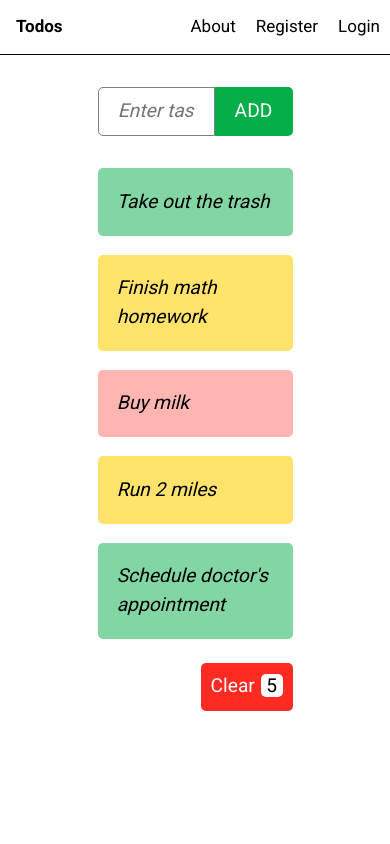
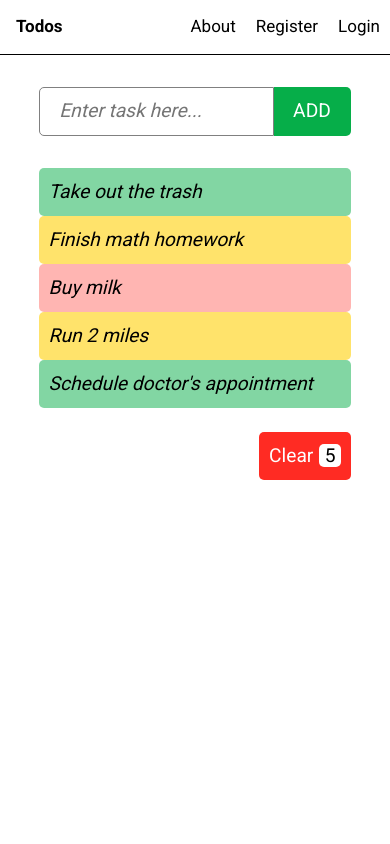
Before and after one commit to CSSG-Labs/flask-todo-app, a Flask app: template templates/todo.html in a window 390 px wide. Run offline with Flask 2, Linux system fonts and the light colour scheme; the template is opened without the code that fills it, so the values that code supplies are empty.

Commit message:
Adds item  button and makes app responsive

```diff
--- a/static/todo.css
+++ b/static/todo.css
@@ -1,6 +1,8 @@
 :root {
     /* rounded corners for box-like elements */
     --radius: 5px;
+    --desktop-width: 50%;
+    --mobile-width: 80%;
 }
 
 .todo-container {
@@ -21,7 +23,7 @@
 .todo__add__form{
     /* Allow input field and button sit side by side */
     display: flex;
-    width: 50%;
+    width: var(--desktop-width);
     /* `auto` allows input form to be centered in page */
     margin: 0 auto;
 }
@@ -61,7 +63,9 @@
     outline: none;
 }
 
-/* Displaying, editing, and deleting todos */
+/*
+    Displaying, editing, and deleting todos
+*/
 .todo__items {
     display: flex;
     flex-direction: column;
@@ -79,11 +83,44 @@
     */
     position: relative;
     padding: 1em;
-    width: 50%;
+    width: var(--desktop-width);
     border-radius: var(--radius);
     font: 'Roboto Condensed';
     font-style: italic;
     font-size: 1.2em;
+    z-index: 1;
+}
+
+.todo__items__item__action {
+    /* set edit and delete button positions relative to its container */
+    position: absolute;
+    /* center items vertically according to the middle of the elements rather than the top edge */
+    transform: translate(-50%, -50%);
+    top: 50%;
+    left: 50%;
+}
+
+.todo__items__item__action__container{
+    /* set buttons to sit side by side */
+    display: flex;
+}
+
+.todo__items__item__action__container button {
+    background: none;
+    border: none;
+    padding: 0 0.5em;
+}
+
+.todo__items__item__action__container button:hover {
+    /* increase size of button when mouse hovers over */
+    transform: scale(1.2);
+}
+
+.todo__items__item__edit,
+.todo__items__item__delete {
+    /* Centers the SVGs */
+    /* Note: not sure why... */
+    display: flex;
 }
 
 /* TODO: Implement color repetition pattern properly*/
@@ -111,14 +148,16 @@
     background-color: var(--todo-light-yellow);
 }
 
-/* Todos clear all button */
+/*
+    Todos clear all button
+*/
 
 .todo__clear {
     display: flex;
     /* makes it so element is positioned on the right edge */
     justify-content: flex-end;
     /* Needed to for button to be aligned with the above HTML elements */
-    width: 50%;
+    width: var(--desktop-width);
     margin-top: 1.5em;
 }
 
@@ -138,3 +177,38 @@
     border-radius: var(--radius);
     margin-left: 0.3em;
 }
+
+@media screen and (max-width: 600px){
+    .todo__add__form {
+        width: var(--mobile-width);
+    }
+
+    .todo__items__item {
+        width: var(--mobile-width);
+        padding: 0.5em;
+    }
+
+    .todo__items__item:not(:last-child) {
+        margin-bottom: 0;
+    }
+
+    .todo__clear {
+        width: var(--mobile-width);
+    }
+}
+
+/*
+    utility classes
+*/
+
+.hide {
+    display: none;
+}
+
+.invisible {
+    visibility: hidden;
+}
+
+.blur-background {
+    background: var(--todo-red) !important;
+}
```
Also changed, not shown: templates/todo.html (+35 -2 lines).
